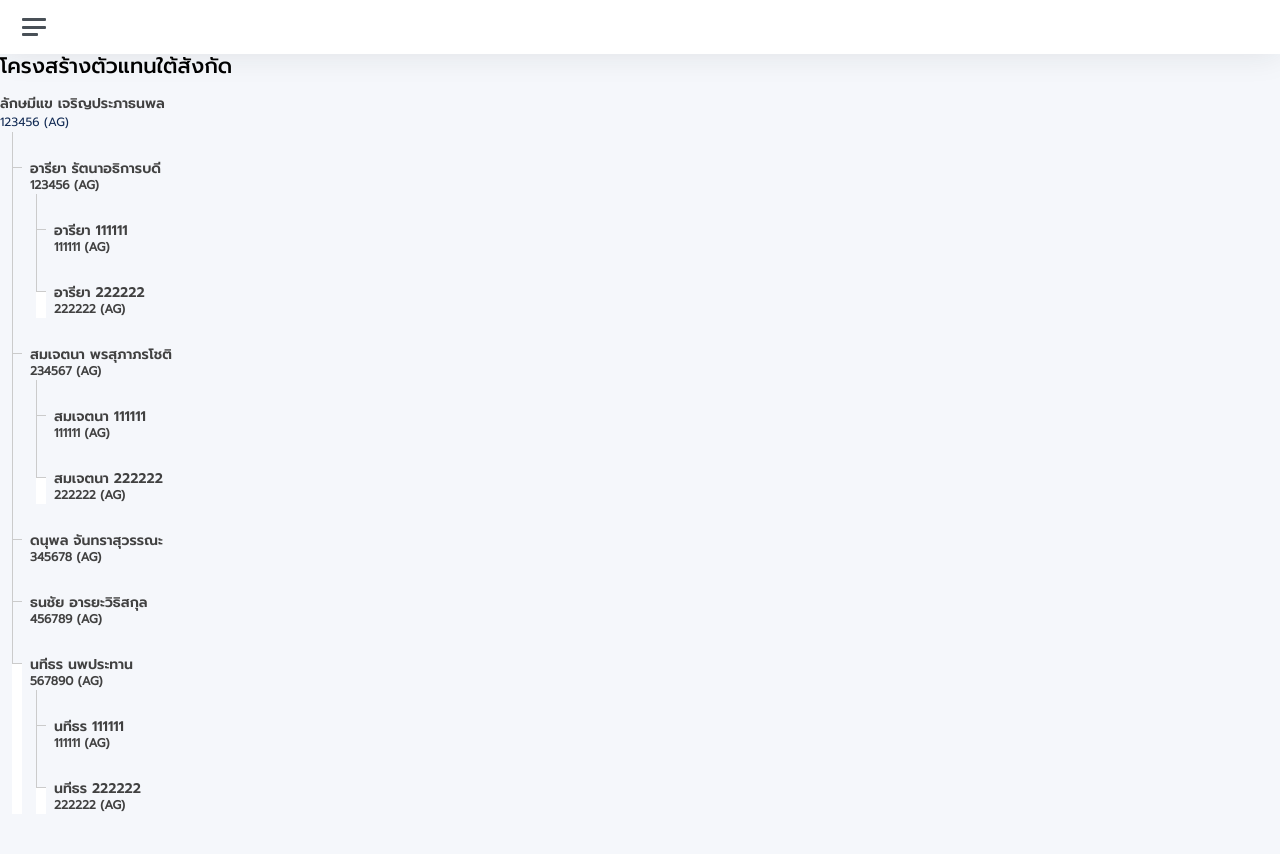
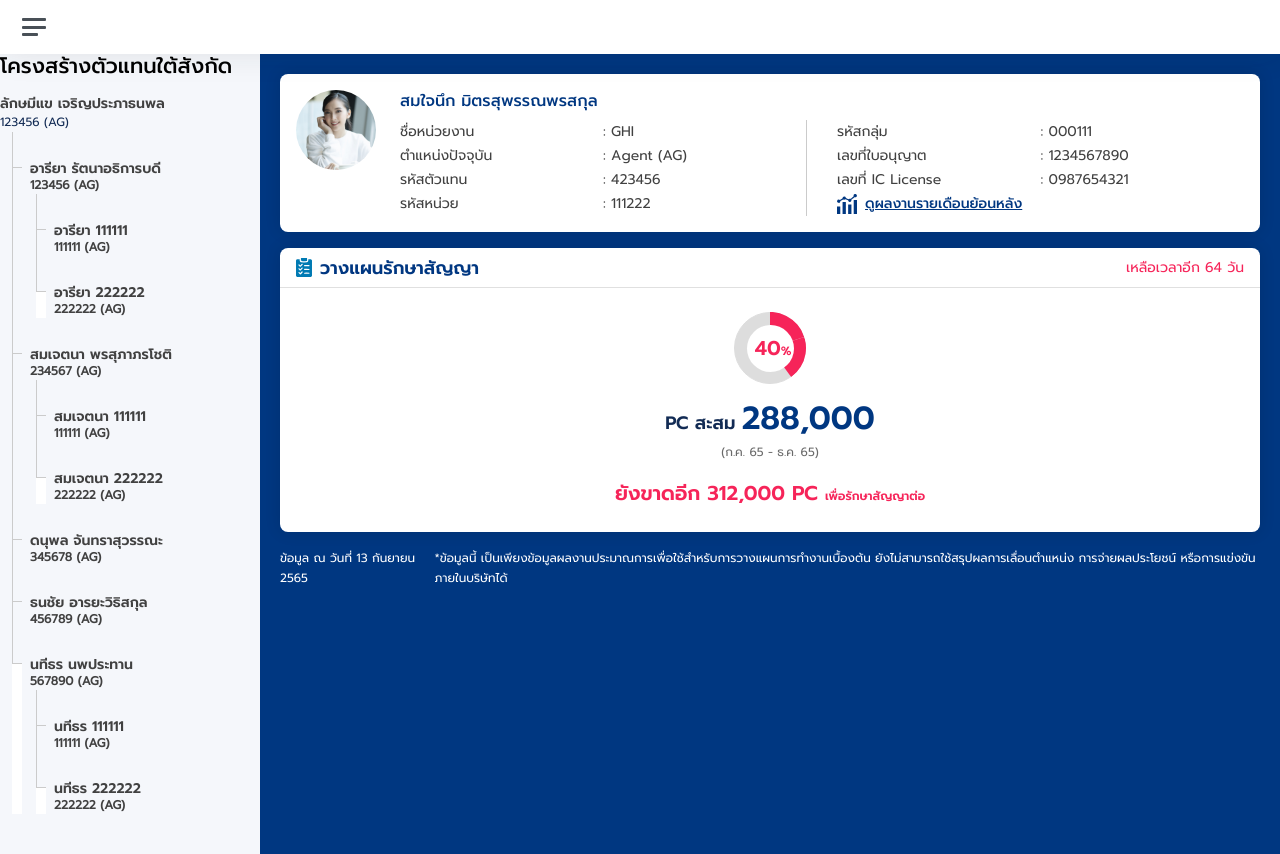
Before and after one commit to mattssru/agency-frontend-vue, a Vue app: page /structure-agent in a window 1280 px wide. Before the commit the page ends 814 px from the top, so only its background shows below. Built offline with nearby package versions, Linux system fonts and the light colour scheme.

Commit message:
structure-agent

```diff
--- a/src/views/Structure/index.vue
+++ b/src/views/Structure/index.vue
@@ -1,21 +1,187 @@
 <script>
-import { Tree } from "@components";
+import { CircleProgress, Tree } from "@components";
 
 export default {
   name: "StructureAgent",
   components: {
     Tree,
+    CircleProgress,
   },
 };
 </script>
 
 <template>
-  <main class="content">
-    <div class="container-fluid p-0">
+  <div class="layout-flex">
+    <div class="sidebar-tree">
       <h1 class="h3 mb-3">โครงสร้างตัวแทนใต้สังกัด</h1>
       <Tree />
     </div>
-  </main>
+    <div class="wrapper-main">
+      <div class="container-fluid p-0">
+        <div class="box_item p-3 mb-3">
+          <div class="d-flex">
+            <div class="image_user me-4">
+              <img src="@assets/image/user.png" alt="" />
+            </div>
+            <div class="grid_2 w-100">
+              <div>
+                <p class="tag_title mb-2 color_primary font_medium">
+                  สมใจนึก มิตรสุพรรณพรสกุล
+                </p>
+                <div class="detail_user">
+                  <p class="text_small">ชื่อหน่วยงาน</p>
+                  <p class="text_small">: GHI</p>
+                  <p class="text_small">ตำแหน่งปัจจุบัน</p>
+                  <p class="text_small">: Agent (AG)</p>
+                  <p class="text_small">รหัสตัวแทน</p>
+                  <p class="text_small">: 423456</p>
+                  <p class="text_small">รหัสหน่วย</p>
+                  <p class="text_small">: 111222</p>
+                </div>
+              </div>
+              <div>
+                <p
+                  class="tag_title none_991 mb-2 color_primary font_medium"
+                ></p>
+                <div class="detail_user border-0">
+                  <p class="text_small">รหัสกลุ่ม</p>
+                  <p class="text_small">: 000111</p>
+                  <p class="text_small">เลขที่ใบอนุญาต</p>
+                  <p class="text_small">: 1234567890</p>
+                  <p class="text_small">เลขที่ IC License</p>
+                  <p class="text_small">: 0987654321</p>
+                </div>
+                <router-link
+                  to="/summary-report"
+                  class="font_medium color_primary text_small d-flex align-items-center text-decoration-underline line_heght_24"
+                >
+                  <img
+                    src="@assets/image/icon_profile_2.svg"
+                    alt=""
+                    class="me-2"
+                  />
+                  ดูผลงานรายเดือนย้อนหลัง
+                </router-link>
+              </div>
+            </div>
+          </div>
+        </div>
+        <div class="box_item p-0 mb-3">
+          <div
+            class="head_box d-flex justify-content-between align-items-center px-3"
+          >
+            <div
+              class="text_medium color_primary font_semi d-flex align-items-center"
+            >
+              <img src="@assets/image/doc.svg" alt="" class="me-2" />
+              วางแผนรักษาสัญญา
+            </div>
+            <p class="text_small color_pink mb-0">เหลือเวลาอีก 64 วัน</p>
+          </div>
+          <div class="body_box d-flex flex-column align-items-center p-4">
+            <CircleProgress :percent="40" class="mb-3" />
+            <div class="assets_plan text-center">
+              <p class="size_18 font_semi color_title mb-1">
+                PC สะสม
+                <span class="text_large font_semi color_primary">288,000</span>
+              </p>
+              <p class="mb-3 color_gray">(ก.ค. 65 - ธ.ค. 65)</p>
+              <p class="color_pink font_semi size_20">
+                ยังขาดอีก 312,000 PC
+                <span class="color_pink font_semi size_12">
+                  เพื่อรักษาสัญญาต่อ</span
+                >
+              </p>
+            </div>
+          </div>
+        </div>
+        <div class="footer d-flex justify-content-between">
+          <p class="color_white">ข้อมูล ณ วันที่ 13 กันยายน 2565</p>
+          <p class="color_white">
+            *ข้อมูลนี้
+            เป็นเพียงข้อมูลผลงานประมาณการเพื่อใช้สำหรับการวางแผนการทำงานเบื้องต้น
+            ยังไม่สามารถใช้สรุปผลการเลื่อนตำแหน่ง การจ่ายผลประโยชน์
+            หรือการแข่งขันภายในบริษัทได้
+          </p>
+        </div>
+      </div>
+    </div>
+  </div>
 </template>
 
-<style scoped></style>
+<style scoped>
+.layout-flex {
+  display: flex;
+  width: 100%;
+}
+.sidebar-tree {
+  min-width: 260px;
+  max-width: 260px;
+}
+.wrapper-main {
+  display: flex;
+  flex-direction: column;
+  min-height: 100vh;
+  min-width: 0;
+  width: 100%;
+  overflow: hidden;
+  padding: 20px;
+  background-color: #003781;
+}
+.grid_2 {
+  gap: 30px;
+}
+.tag_title {
+  font-size: 16px;
+  line-height: 22px;
+  height: 22px;
+}
+.image_user {
+  max-width: 80px;
+  width: 100%;
+  height: 80px;
+  border-radius: 100%;
+}
+.image_user img {
+  width: 100%;
+  height: 100%;
+  object-fit: cover;
+}
+.detail_user {
+  display: grid;
+  grid-template-columns: repeat(2, 1fr);
+  border-right: 1px solid #cbcbcb;
+}
+.detail_user p,
+.line_heght_24 {
+  line-height: 24px;
+}
+.head_box {
+  border-bottom: 1px solid #e0e0e0;
+  height: 40px;
+}
+.size_12 {
+  font-size: 12px;
+  line-height: 18px;
+}
+.size_18 {
+  font-size: 18px;
+  line-height: 28px;
+}
+.size_20 {
+  font-size: 20px;
+  line-height: 30px;
+}
+@media (max-width: 991px) {
+  .grid_2 {
+    grid-template-columns: repeat(1, 1fr) !important;
+    gap: 0;
+  }
+  .detail_user {
+    border-right: none;
+  }
+  .none_991 {
+    display: none;
+  }
+}
+</style>
```
Also changed, not shown: src/assets/image/user.png (added).
